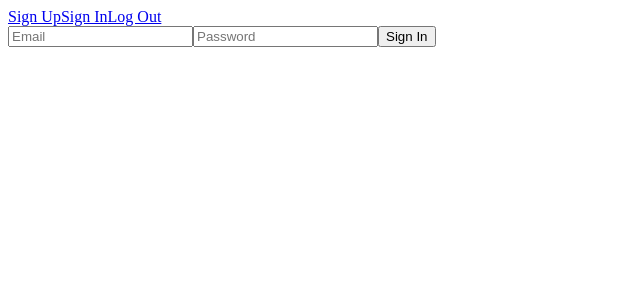
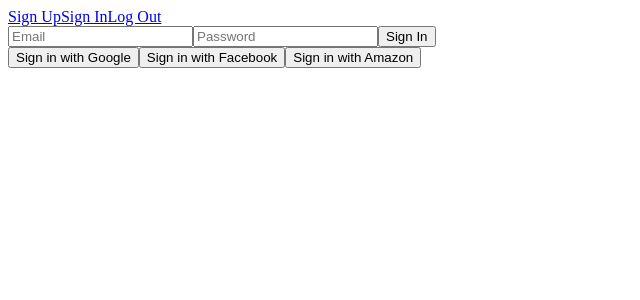
Before and after one commit to yasuhikasa/nextjs-div-practice, a Next.js app: page /auth/signIn in a window 1280 px wide. Shown: the top 300 px of the page, without its empty margins (0-640 px from the left). Built offline with nearby package versions, Linux system fonts and the light colour scheme; what @aws-amplify/auth would draw is missing.

Commit message:
SSOの例を実装

```diff
--- a/src/pages/auth/signIn.tsx
+++ b/src/pages/auth/signIn.tsx
@@ -1,15 +1,28 @@
 import React, { useState } from 'react';
 import { useForm } from 'react-hook-form';
-import { Auth } from '@aws-amplify/auth';
+import { Auth, CognitoHostedUIIdentityProvider } from '@aws-amplify/auth';
 
 interface ISignInFormInputs {
   email: string;
   password: string;
 }
 
+
+// AWS Amplifyを使用している場合、ユーザー認証の状態管理は基本的にAmplifyが行います。
+// ユーザーがサインインすると、AmplifyはJWTを使用してセッション情報を保存し、後続のリクエストでその情報を使用します
 const SignIn: React.FC = () => {
   const [signInError, setSignInError] = useState("");
   const { register, handleSubmit, formState: { errors } } = useForm<ISignInFormInputs>();
+
+
+  // SSOの関数を実装する。
+  // Google、Facebook、Amazonとの連携を実装するためには、これらのプラットフォームでアプリケーションを作成し、それぞれのクライアントIDとシークレットを取得する必要があります。
+  // これらの情報を使用してAWS Amplify ConsoleでIDプロバイダーを設定します
+  const signInWithProvider = (provider: CognitoHostedUIIdentityProvider) => {
+    Auth.federatedSignIn({ provider })
+      .then(user => console.log(user))
+      .catch(err => console.log(err));
+  };
 
   const onSubmit = async (data: ISignInFormInputs) => {
     try {
@@ -41,6 +54,11 @@ const SignIn: React.FC = () => {
       {errors.password && <p>Password is required</p>}
       <button type="submit">Sign In</button>
       {signInError && <p>{signInError}</p>}
+      <div>
+        <button onClick={() => signInWithProvider(CognitoHostedUIIdentityProvider.Google)}>Sign in with Google</button>
+        <button onClick={() => signInWithProvider(CognitoHostedUIIdentityProvider.Facebook)}>Sign in with Facebook</button>
+        <button onClick={() => signInWithProvider(CognitoHostedUIIdentityProvider.Amazon)}>Sign in with Amazon</button>
+      </div>
     </form>
   );
 };
```
